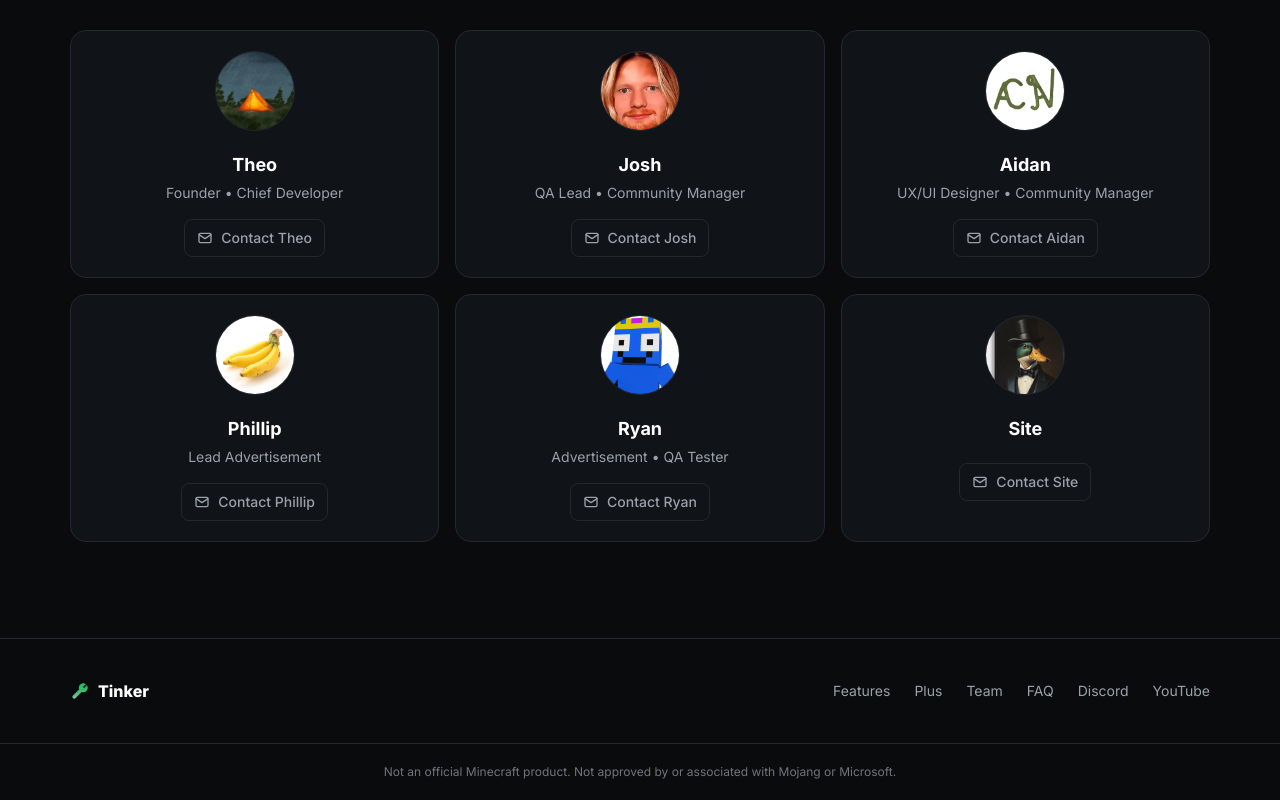
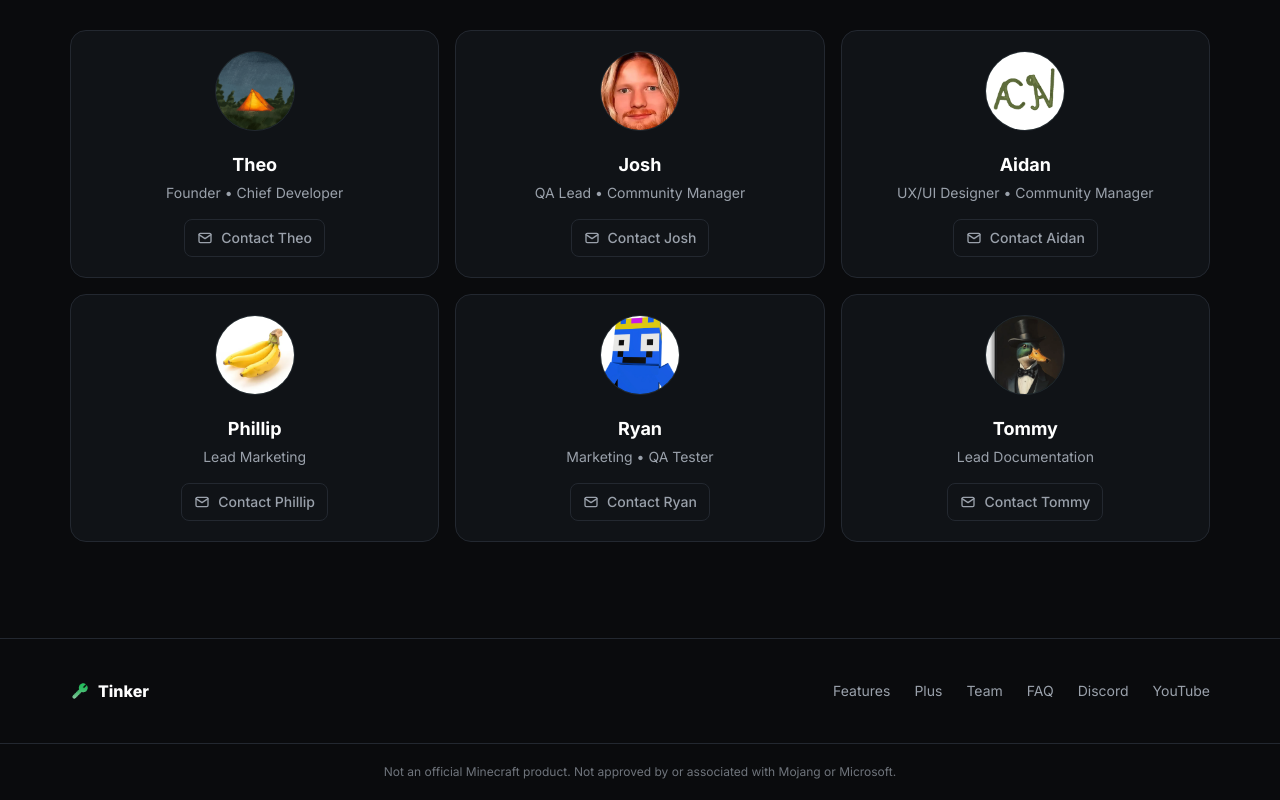
Before and after one commit to tinkermc/tinker-site, a website: page index.html in a window 1280 px wide. Shown: the part 5772-6572 px from the top of the page. Drawn offline with Linux system fonts and the light colour scheme.

Commit message:
Update team member roles
Rename the marketing roles for Phillip and Ryan, and replace the placeholder Site profile with Tommy's Lead Documentation profile.

```diff
--- a/index.html
+++ b/index.html
@@ -495,7 +495,7 @@
               class="mx-auto flex h-20 w-20 items-center justify-center rounded-full border border-line bg-tinker/10 text-2xl font-extrabold text-tinker"
               src="assets/images/team/phillippfp.webp">
             <h3 class="mt-5 text-lg font-bold">Phillip</h3>
-            <p class="mt-1 text-sm text-mute">Lead Advertisement</p>
+            <p class="mt-1 text-sm text-mute">Lead Marketing</p>
             <a href="mailto:phillip@tinkermc.com"
               class="mt-4 inline-flex items-center gap-2 rounded-lg border border-line px-3 py-2 text-sm font-medium text-mute transition hover:border-tinker hover:text-tinker focus-visible:outline-2 focus-visible:outline-offset-2 focus-visible:outline-tinker"
               aria-label="Contact Phillip">
@@ -513,7 +513,7 @@
               class="mx-auto flex h-20 w-20 items-center justify-center rounded-full border border-line bg-tinker/10 text-2xl font-extrabold text-tinker"
               src="assets/images/team/ryanpfp.jpg">
             <h3 class="mt-5 text-lg font-bold">Ryan</h3>
-            <p class="mt-1 text-sm text-mute">Advertisement • QA Tester</p>
+            <p class="mt-1 text-sm text-mute">Marketing • QA Tester</p>
             <a href="mailto:ryan@tinkermc.com"
               class="mt-4 inline-flex items-center gap-2 rounded-lg border border-line px-3 py-2 text-sm font-medium text-mute transition hover:border-tinker hover:text-tinker focus-visible:outline-2 focus-visible:outline-offset-2 focus-visible:outline-tinker"
               aria-label="Contact Ryan">
@@ -530,8 +530,8 @@
             <img
               class="mx-auto flex h-20 w-20 items-center justify-center rounded-full border border-line bg-tinker/10 text-2xl font-extrabold text-tinker"
               src="assets/images/team/tommypfp.webp">
-            <h3 class="mt-5 text-lg font-bold">Site</h3>
-            <p class="mt-1 text-sm text-mute"></p>
+            <h3 class="mt-5 text-lg font-bold">Tommy</h3>
+            <p class="mt-1 text-sm text-mute">Lead Documentation</p>
             <a href="mailto:tommy@tinkermc.com"
               class="mt-4 inline-flex items-center gap-2 rounded-lg border border-line px-3 py-2 text-sm font-medium text-mute transition hover:border-tinker hover:text-tinker focus-visible:outline-2 focus-visible:outline-offset-2 focus-visible:outline-tinker"
               aria-label="Contact Tommy">
@@ -540,7 +540,7 @@
                 <rect x="3" y="5" width="18" height="14" rx="2" />
                 <path d="m3 7 9 6 9-6" />
               </svg>
-              Contact Site
+              Contact Tommy
             </a>
           </article>
         </div>
```
